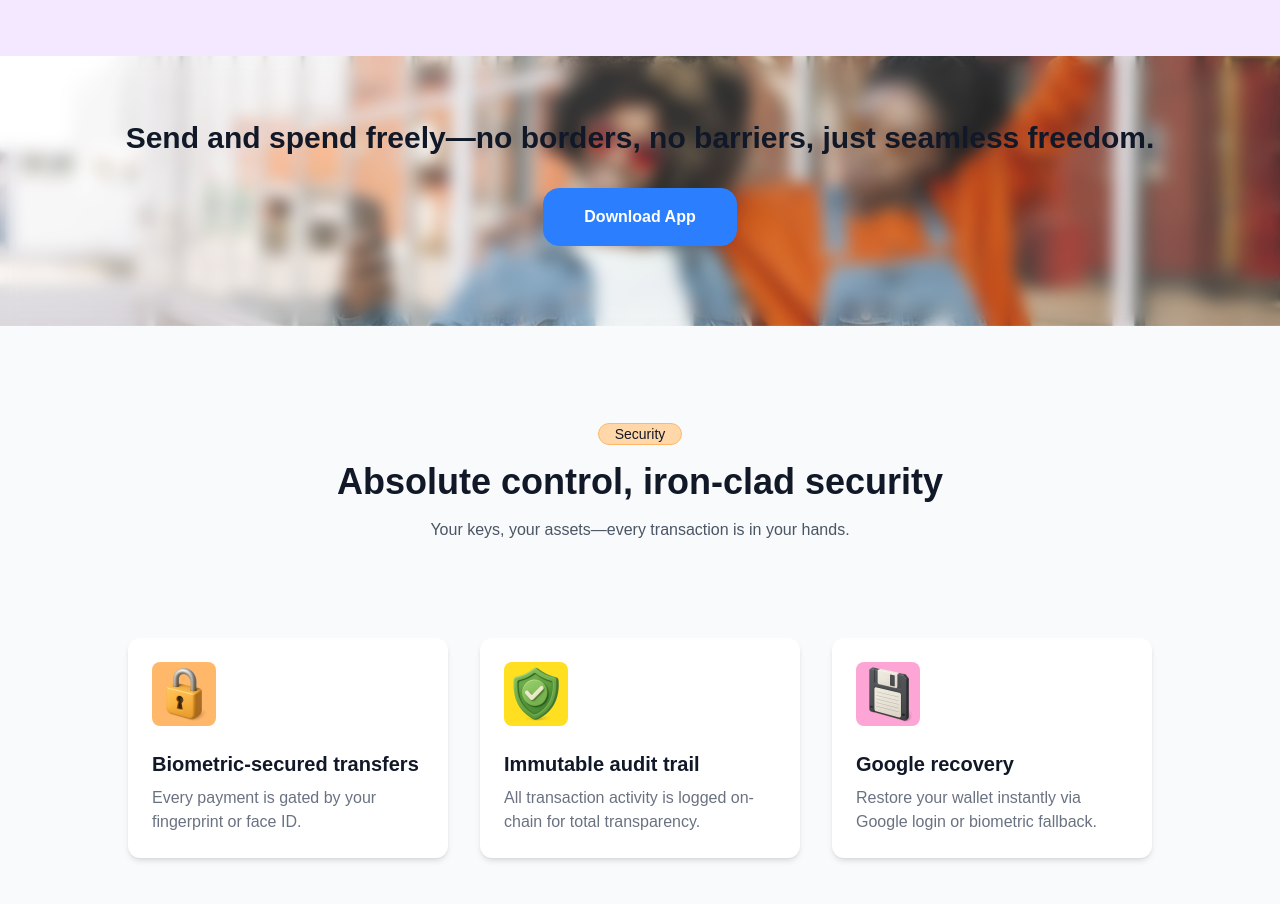
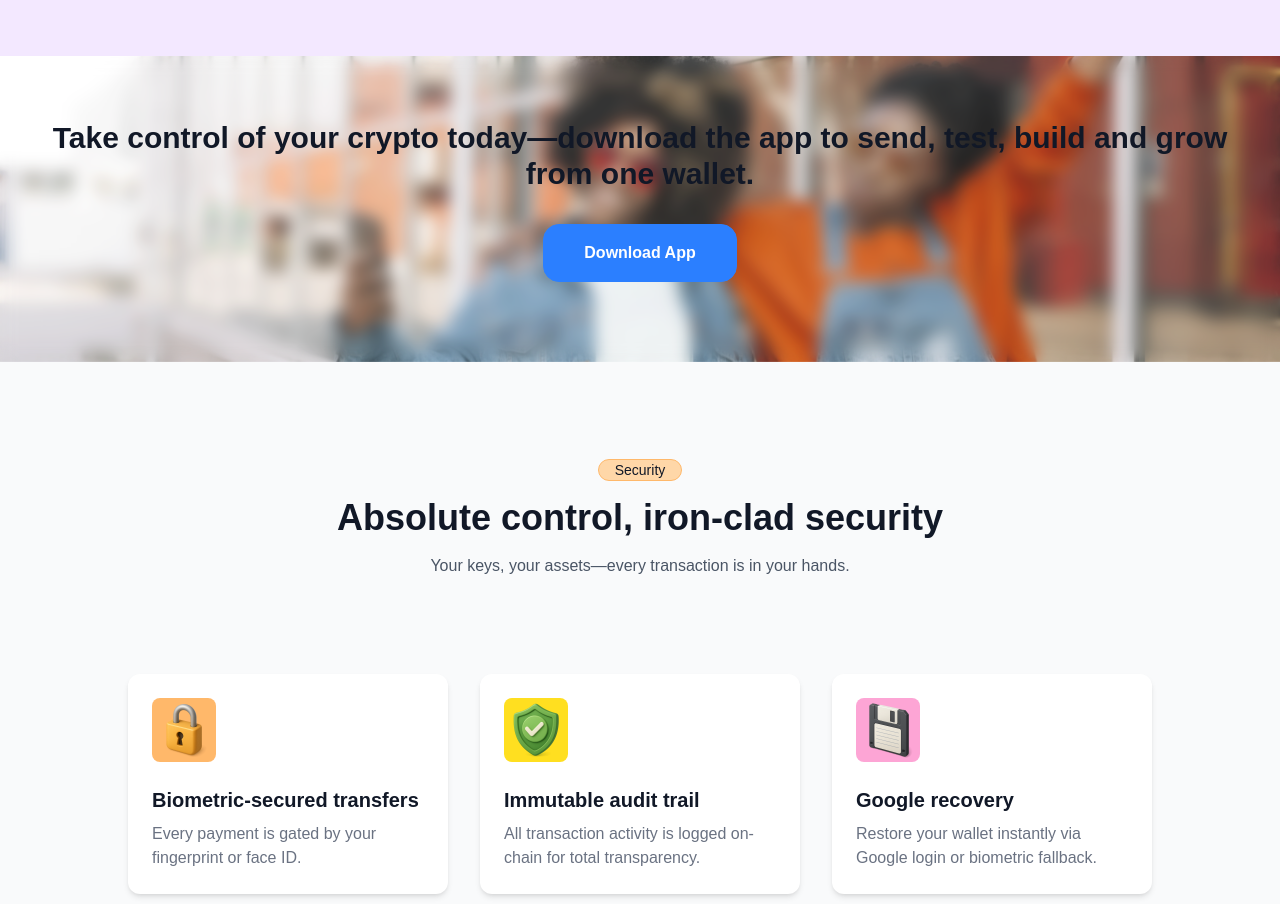
Before and after one commit to George-Agai/pepper, a React (Vite) app: page / in a window 1280 px wide. Shown: the part 1180-2084 px from the top of the page. Built offline with nearby package versions, Linux system fonts and the light colour scheme; a web font is replaced by a local one.

Commit message:
CTA section content

```diff
--- a/src/components/freedom.tsx
+++ b/src/components/freedom.tsx
@@ -7,7 +7,7 @@ export const Freedom: React.FC = () => {
             <div className="absolute inset-0 backdrop-blur-sm bg-white/10 z-0"></div>
 
             <div className="relative z-10 mb-1">
-                <p className="text-2xl font-bold text-center md:text-3xl">Send and spend freely—no borders, no barriers, just seamless freedom.</p>
+                <p className="text-2xl font-bold text-center md:text-3xl">Take control of your crypto today—download the app to send, test, build and grow from one wallet.</p>
             </div>
             <Button/>
         </section>
```
